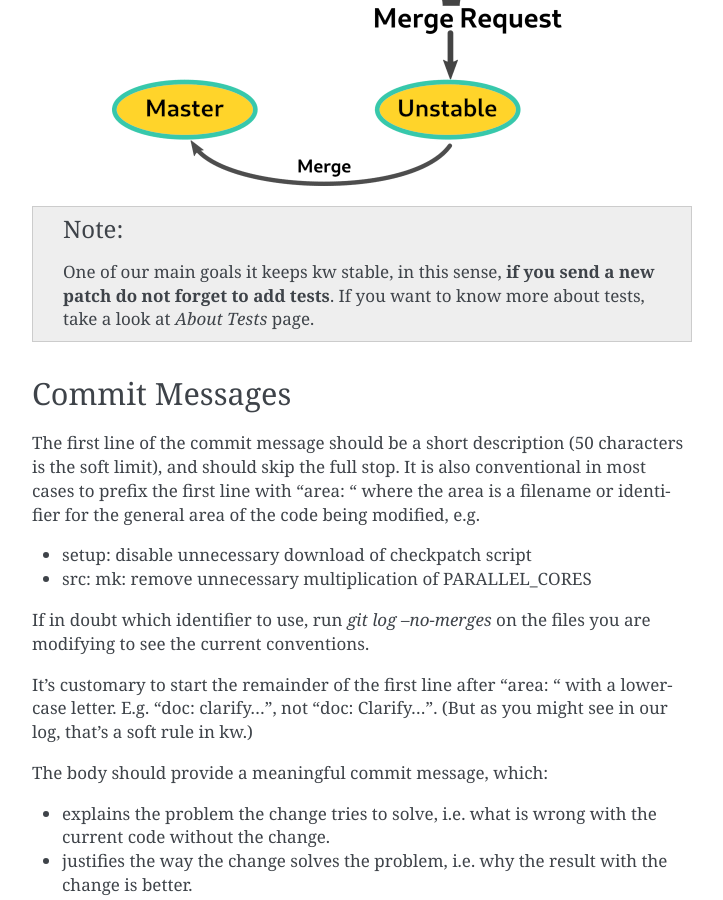
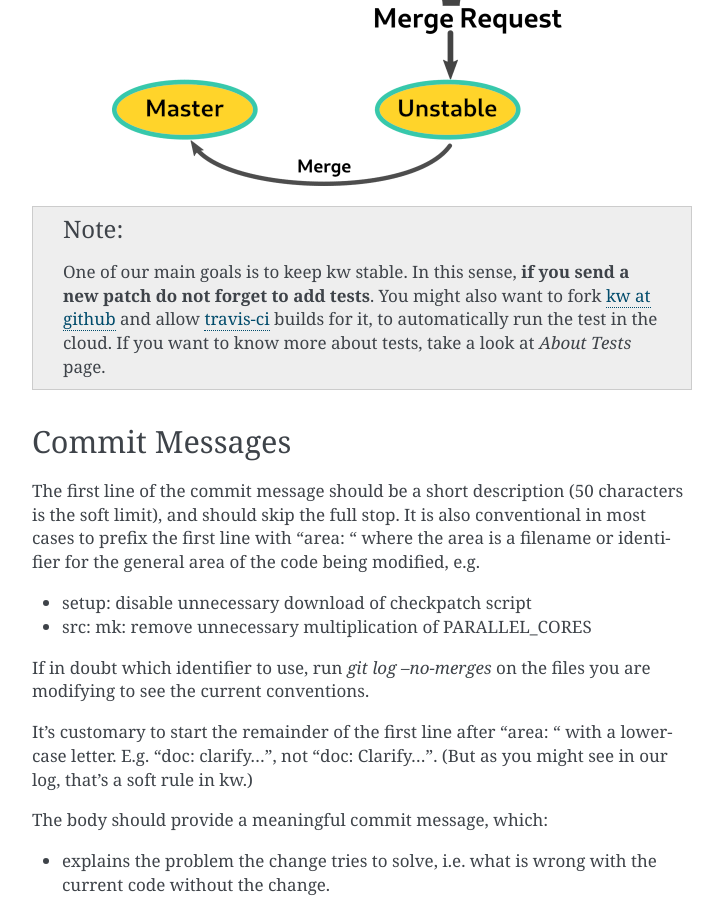
Before and after one commit to kworkflow/kworkflow, a Sphinx documentation site: the page built from documentation/content/howtocontribute.rst, in a window 1280 px wide and 900 px high, scrolled down 1126 px. Shown: the whole window, without its empty margins (388-1111 px from the left). Built offline with Sphinx 7.4.7, drawn with Linux system fonts in a browser that asks for light colours; formulas are drawn with MathJax 3.

Commit message:
Add travis-ci support for kw's tests
Add travis-ci configuration file to run kw's tests, check the docs build
and check installation.  This will allow us to use the travis-ci
infrastructure to automatically test KW's pull requests and pushes.
Future improvements may include testing in macOS and shellcheck[1]
test.

Note that there're still two issues (#126 and #127) that currently make
the travis-ci builds fail. Because of that, email notifications on error
were disabled for now (but they should be re-enabled once the issues
are solved). Also, the sphinx extension 'sphinx.ext.imgmath' is not
present on older versions of sphinx (such ass the one used by travis-ci,
making it fail). Since we don't currently use this extension as well,
let's comment it out, allowing the ci to build the docs correctly. Also
add a commentary about this removal for future reference.

Finally, add the information on how to use travis-ci builds for kw at
documentation/content/tests.rst and a brief memo for newcomers at
documentation/content/howtocontribute.rst.

Closes #72

[1]: https://github.com/koalaman/shellcheck

Signed-off-by: Matheus Tavares <matheus.bernardino@usp.br>
Reviewed-by: Rodrigo Siqueira <rodrigosiqueiramelo@gmail.com>

```diff
--- a/documentation/conf.py
+++ b/documentation/conf.py
@@ -43,7 +43,8 @@
     'sphinx.ext.doctest',
     'sphinx.ext.todo',
     'sphinx.ext.coverage',
-    'sphinx.ext.imgmath',
+    # Not needed for now, and it's not supported on older versions of Sphinx
+    #'sphinx.ext.imgmath',
     'sphinx.ext.viewcode',
     'sphinx.ext.napoleon',
 ]
--- a/documentation/content/howtocontribute.rst
+++ b/documentation/content/howtocontribute.rst
@@ -43,9 +43,12 @@
    :align: center
 
 .. note::
-    One of our main goals it keeps kw stable, in this sense, **if you send a
-    new patch do not forget to add tests**. If you want to know more about
-    tests, take a look at `About Tests` page.
+    One of our main goals is to keep kw stable. In this sense, **if you send a
+    new patch do not forget to add tests**. You might also want to fork `kw at
+    github <https://github.com/rodrigosiqueira/kworkflow/>`_ and allow
+    `travis-ci <https://travis-ci.org/>`_ builds for it, to automatically run
+    the test in the cloud. If you want to know more about tests, take a look at
+    `About Tests` page.
 
 Commit Messages
 ---------------
--- a/documentation/content/tests.rst
+++ b/documentation/content/tests.rst
@@ -33,3 +33,8 @@
 .. note::
    `run_tests.sh` script must be run from the directory it is in,
    i.e. the root of the repository. Otherwise, it may not execute properly.
+
+Kw is already prepared to run tests, build the documentation and check the
+installation in `travis-ci <https://travis-ci.org/>`_ . To have it continuously
+test your fork of kw on GitHub, upon pushes and pull requests, simply enable
+the travis-ci builds for it at https://travis-ci.org/account/repositories.
```
Also changed, not shown: .travis.yml (added).
